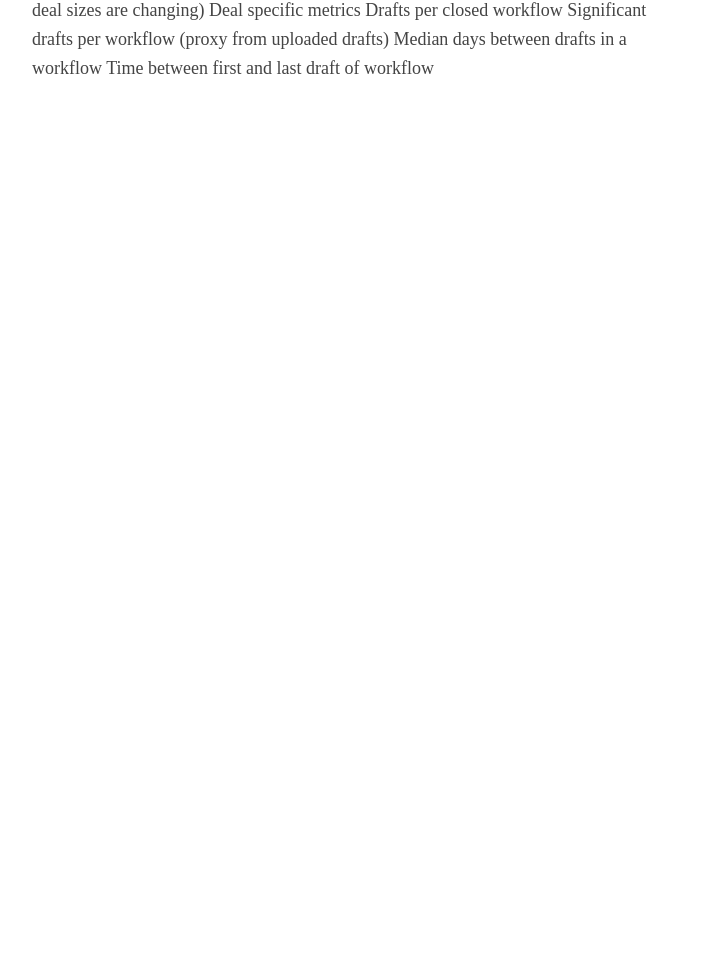
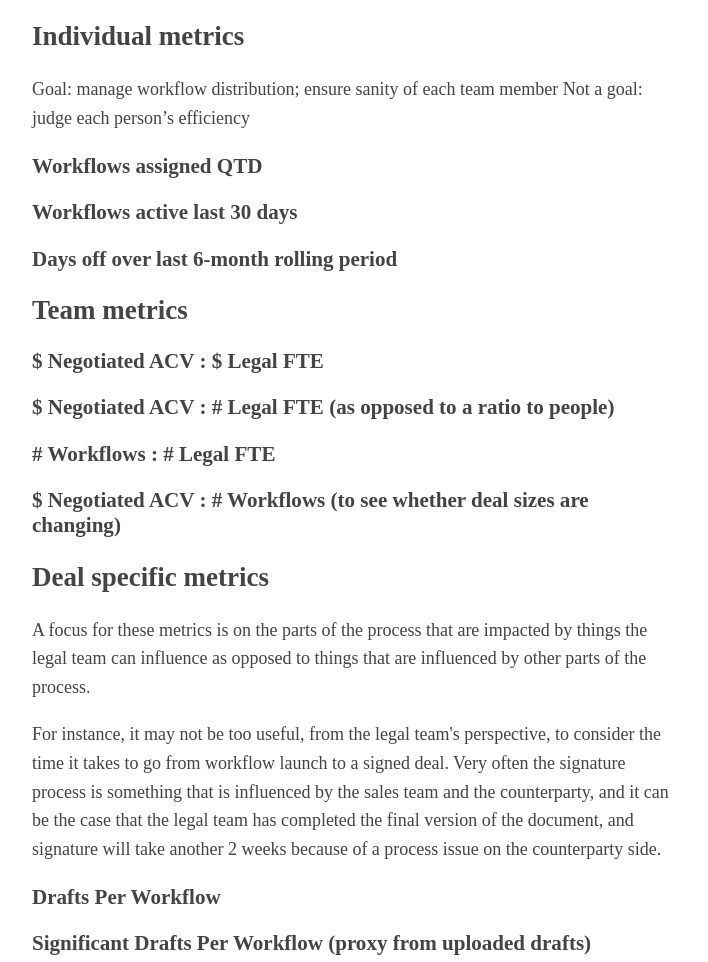
Before and after one commit to vqc/vqc.github.io, a plain HTML site: page metrics.html in a window 1280 px wide. Shown: the part 130-1092 px from the top of the page, without its empty margins (283-991 px from the left). Before the commit the page ends 800 px from the top, so only its background shows below. Drawn offline with Linux system fonts and the light colour scheme.

Commit message:
Update metrics.html

```diff
--- a/metrics.html
+++ b/metrics.html
@@ -32,22 +32,26 @@
     </head>
     <body>
 
+	    <h1 id="metrics-for-sales-side-commercial-contracting-teams">Metrics for sales-side commercial contracting teams</h1>
+<h2 id="individual-metrics">Individual metrics</h2>
+<p>Goal: manage workflow distribution; ensure sanity of each team member
+Not a goal: judge each person’s efficiency</p>
+<h3 id="workflows-assigned-qtd">Workflows assigned QTD</h3>
+<h3 id="workflows-active-last-30-days">Workflows active last 30 days</h3>
+<h3 id="days-off-over-last-6-month-rolling-period">Days off over last 6-month rolling period</h3>
+<h2 id="team-metrics">Team metrics</h2>
+<h3 id="-negotiated-acv-legal-fte">$ Negotiated ACV : $ Legal FTE</h3>
+<h3 id="-negotiated-acv-legal-fte-as-opposed-to-a-ratio-to-people-">$ Negotiated ACV : # Legal FTE (as opposed to a ratio to people)</h3>
+<h3 id="-workflows-legal-fte"># Workflows : # Legal FTE</h3>
+<h3 id="-negotiated-acv-workflows-to-see-whether-deal-sizes-are-changing-">$ Negotiated ACV : # Workflows (to see whether deal sizes are changing)</h3>
+<h2 id="deal-specific-metrics">Deal specific metrics</h2>
+<p>A focus for these metrics is on the parts of the process that are impacted by things the legal team can influence as opposed to things that are influenced by other parts of the process. </p>
+<p>For instance, it may not be too useful, from the legal team&#39;s perspective, to consider the time it takes to go from workflow launch to a signed deal. Very often the signature process is something that is influenced by the sales team and the counterparty, and it can be the case that the legal team has completed the final version of the document, and signature will take another 2 weeks because of a process issue on the counterparty side.</p>
+<h3 id="drafts-per-workflow">Drafts Per Workflow</h3>
+<h3 id="significant-drafts-per-workflow-proxy-from-uploaded-drafts-">Significant Drafts Per Workflow (proxy from uploaded drafts)</h3>
+<h3 id="median-days-between-drafts-per-workflow">Median Days Between Drafts Per Workflow</h3>
+<h3 id="time-between-first-and-last-negotiated-draft-per-workflow">Time Between First and Last Negotiated Draft Per workflow</h3>
 
-      Individual metrics
-Workflows assigned QTD
-Workflows active last 30 days
-
-Team metrics
-$ Negotiated ACV : $ Legal FTE
-$ Negotiated ACV : # Legal FTE (as opposed to a ratio to people)
-# Workflows : # Legal FTE
-$ Negotiated ACV : # Workflows (to see whether deal sizes are changing)
-
-Deal specific metrics
-Drafts per closed workflow
-Significant drafts per workflow (proxy from uploaded drafts)
-Median days between drafts in a workflow
-Time between first and last draft of workflow
 
     </body>
     <script>
```
